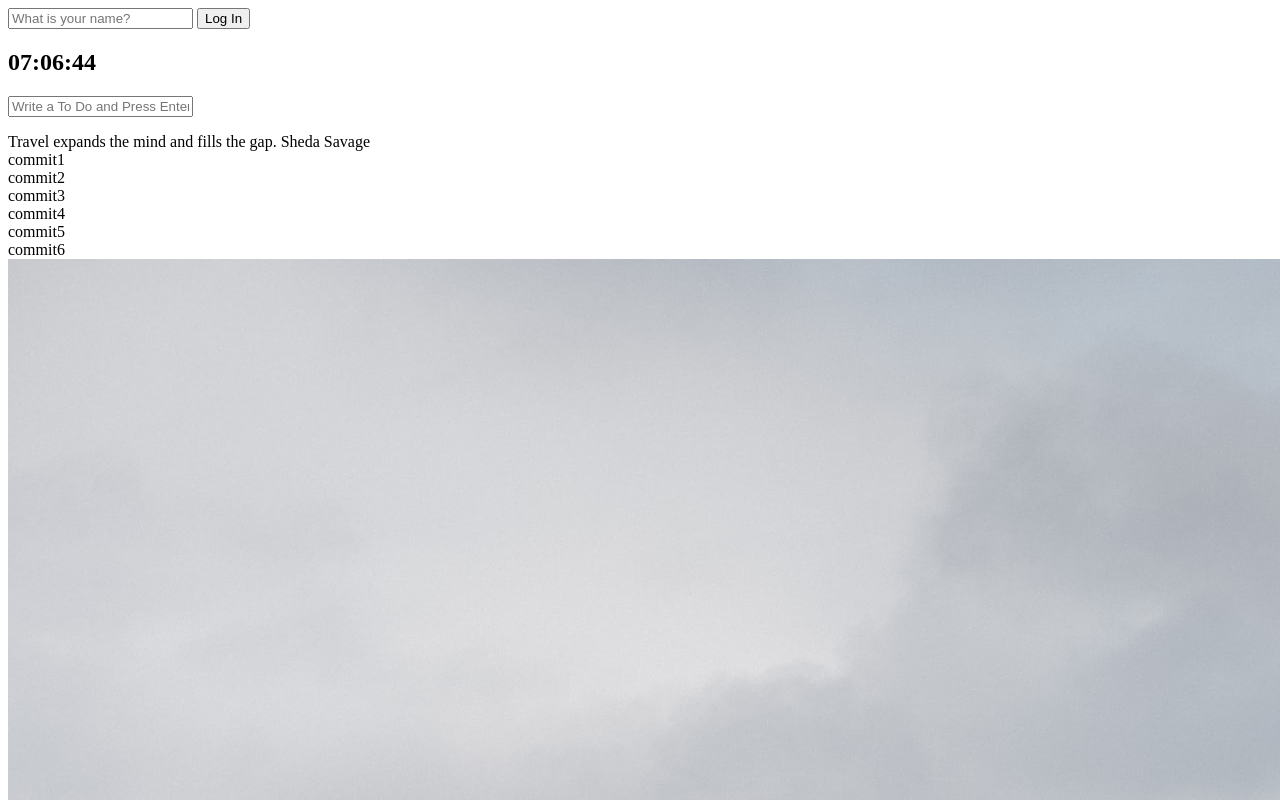
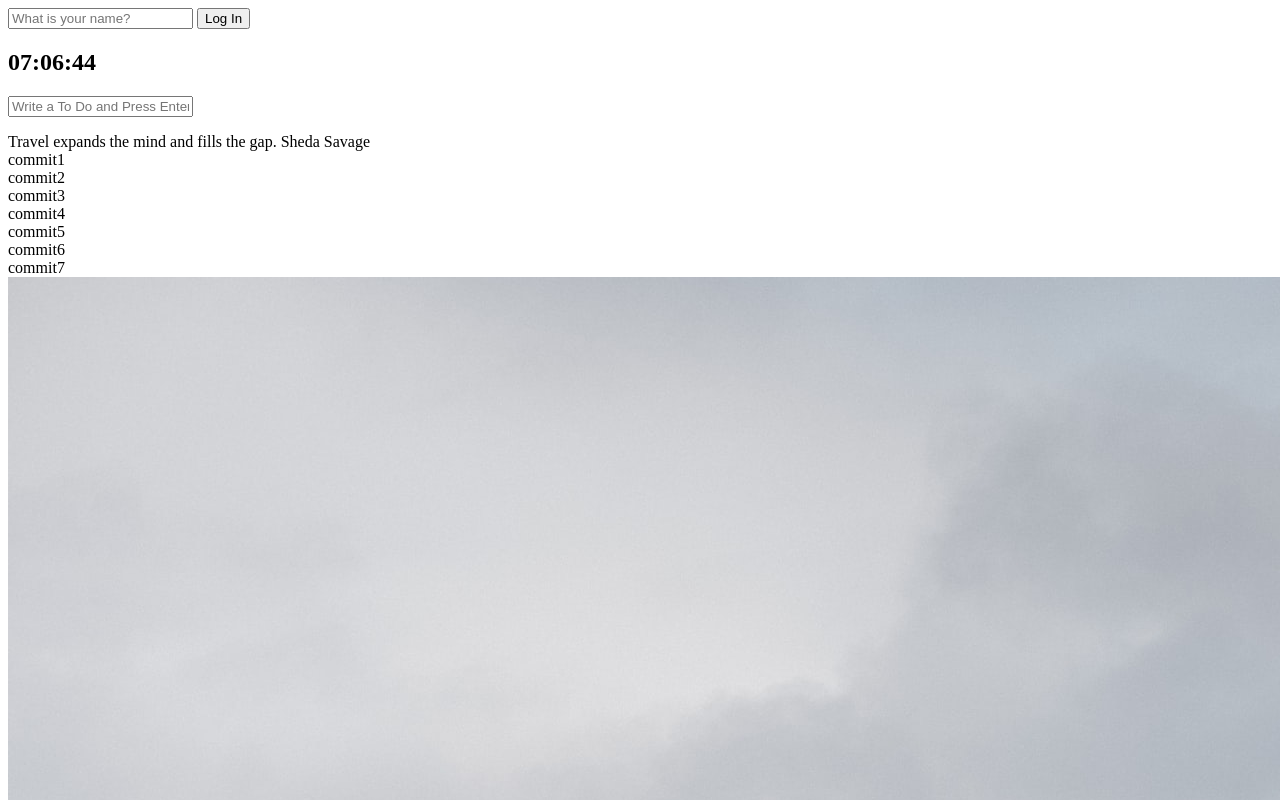
Before and after one commit to jeigabi/vanillaMomentum, a plain HTML site: page index.html in a window 1280 px wide. Shown: the top 800 px of the page. Drawn offline with Linux system fonts and the light colour scheme.

Commit message:
commit7
commit7

```diff
--- a/index.html
+++ b/index.html
@@ -32,6 +32,7 @@
     <div>commit4</div>
     <div>commit5</div>
     <div>commit6</div>
+    <div>commit7</div>
     <script src="js/greetings.js"></script>
     <script src="js/clock.js"></script>
     <script src="js/quotes.js"></script>
```
